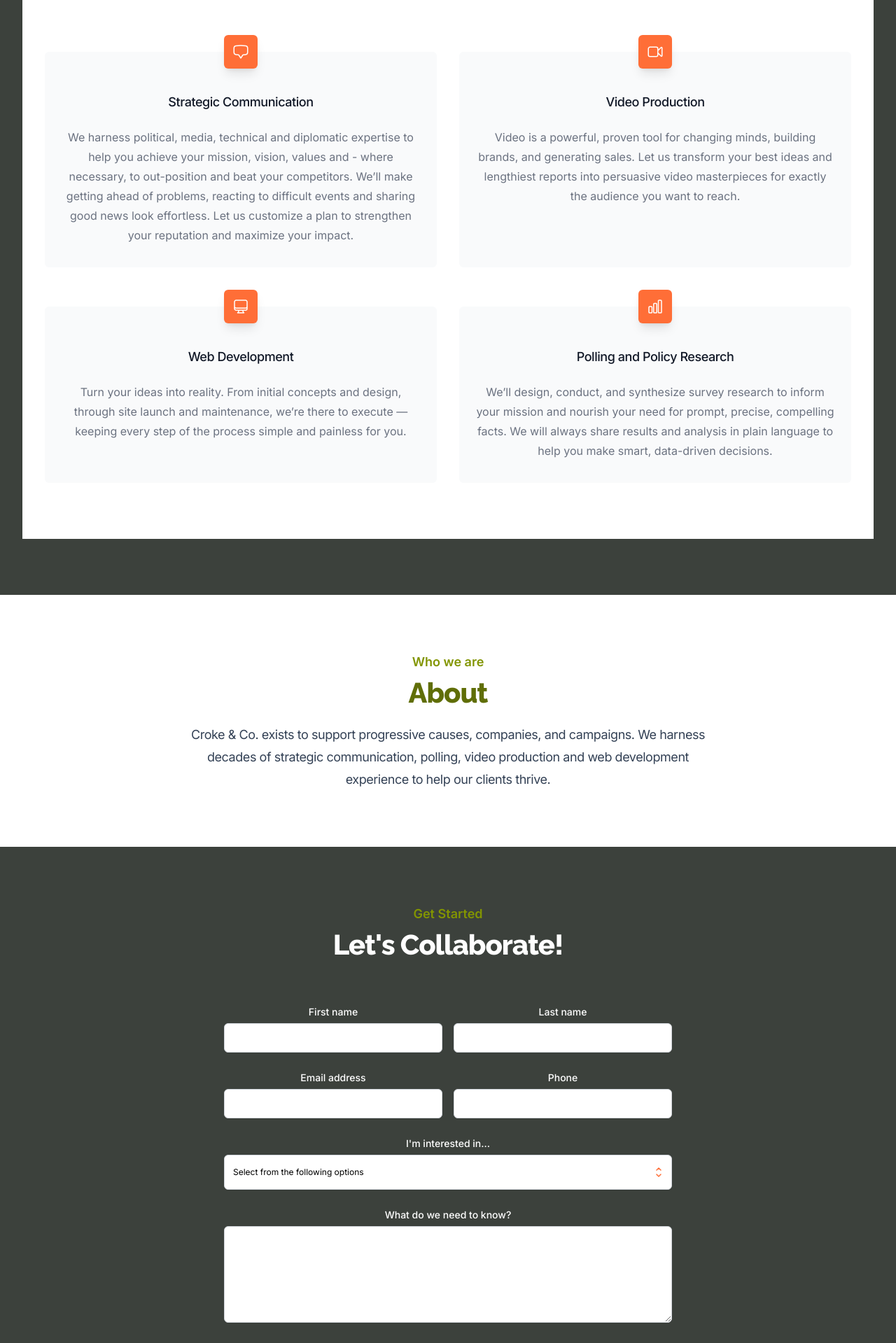
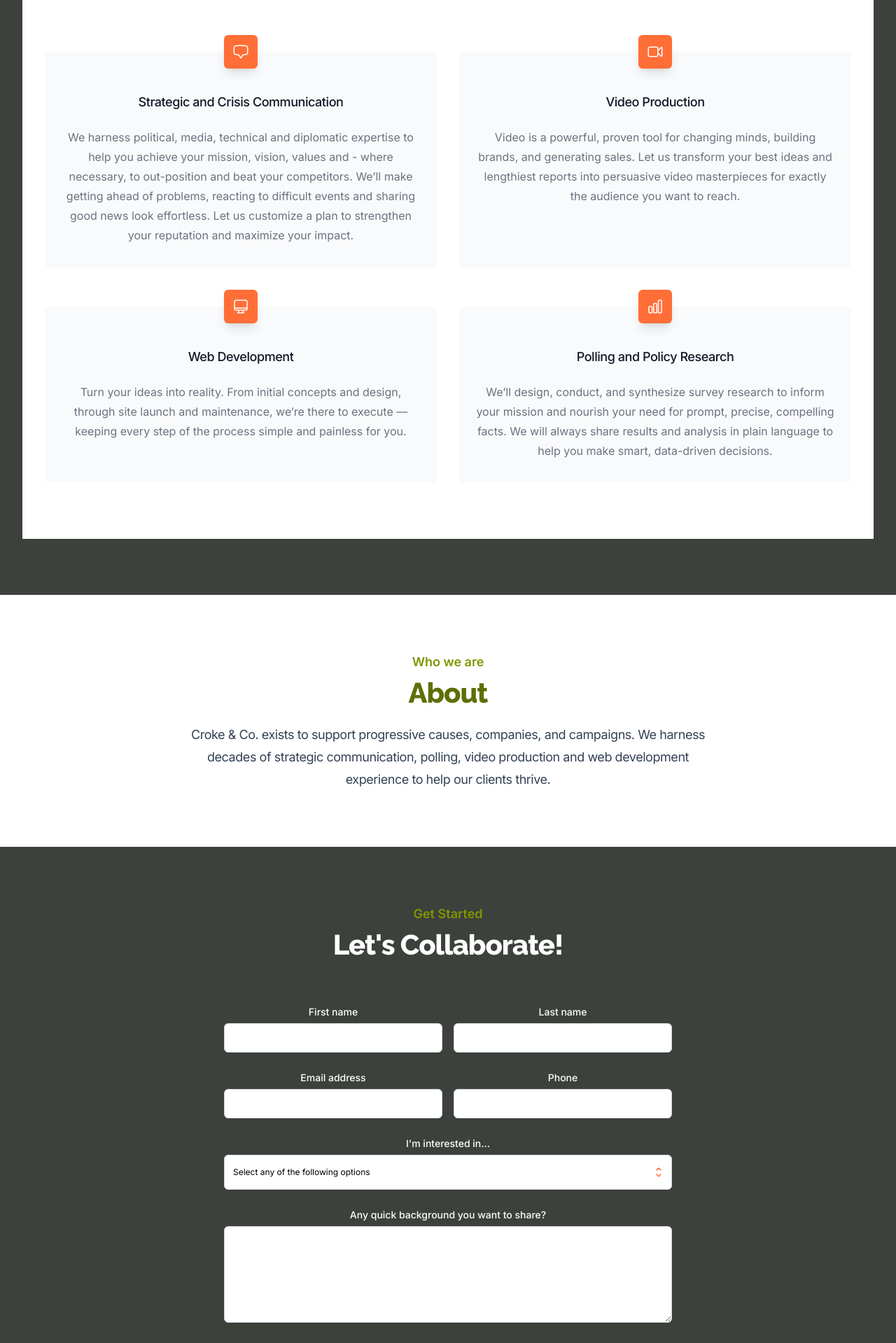
Before and after one commit to pc45/crokebrothers, a Next.js app: page / in a window 1280 px wide. Shown: the part 801-2720 px from the top of the page at 70% size. Built offline with nearby package versions, Linux system fonts and the light colour scheme.

Commit message:
copy updates

```diff
--- a/src/components/Contact.jsx
+++ b/src/components/Contact.jsx
@@ -181,7 +181,7 @@ export default function Contact() {
                   >
                     <span className="block truncate text-xs py-2">
                       {selectedServices.length < 1
-                          ? "Select from the following options"
+                          ? "Select any of the following options"
                           : `You selected: ${selectedServices}`}
                     </span>
                     <span className="absolute inset-y-0 right-0 flex items-center pr-2 pointer-events-none">
@@ -268,7 +268,7 @@ export default function Contact() {
                     </div>
                     <div className="sm:col-span-6">
                       <label htmlFor="about" className="block text-sm font-medium text-white">
-                        What do we need to know?
+                        Any quick background you want to share?
                       </label>
                       <div className="mt-1">
                         <textarea
--- a/src/components/Services.jsx
+++ b/src/components/Services.jsx
@@ -8,7 +8,7 @@ import {
 
 const features = [
   {
-    name: 'Strategic Communication',
+    name: 'Strategic and Crisis Communication',
     description: 'We harness political, media, technical and diplomatic expertise to help you achieve your mission, vision, values and - where necessary, to out-position and beat your competitors. We’ll make getting ahead of problems, reacting to difficult events and sharing good news look effortless. Let us customize a plan to strengthen your reputation and maximize your impact.',
     icon: ChatBubbleBottomCenterIcon,
   },
```
